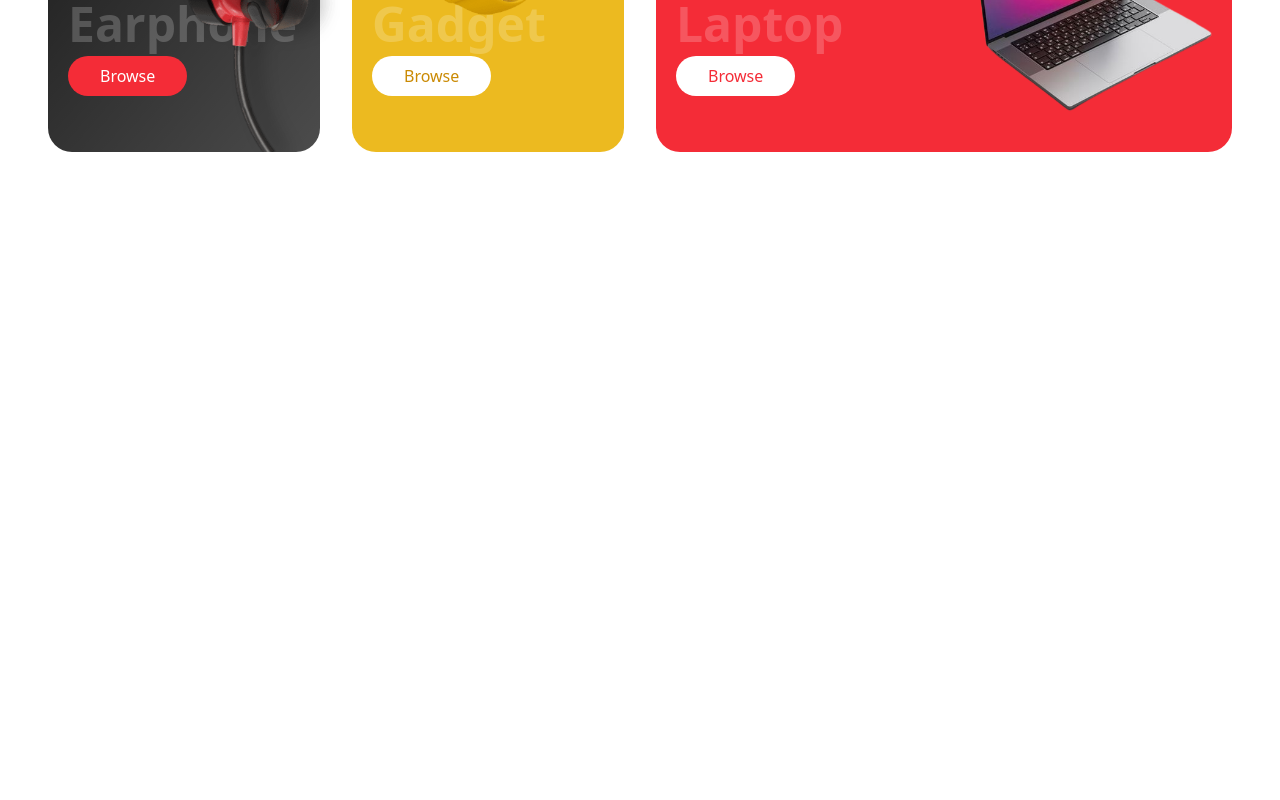
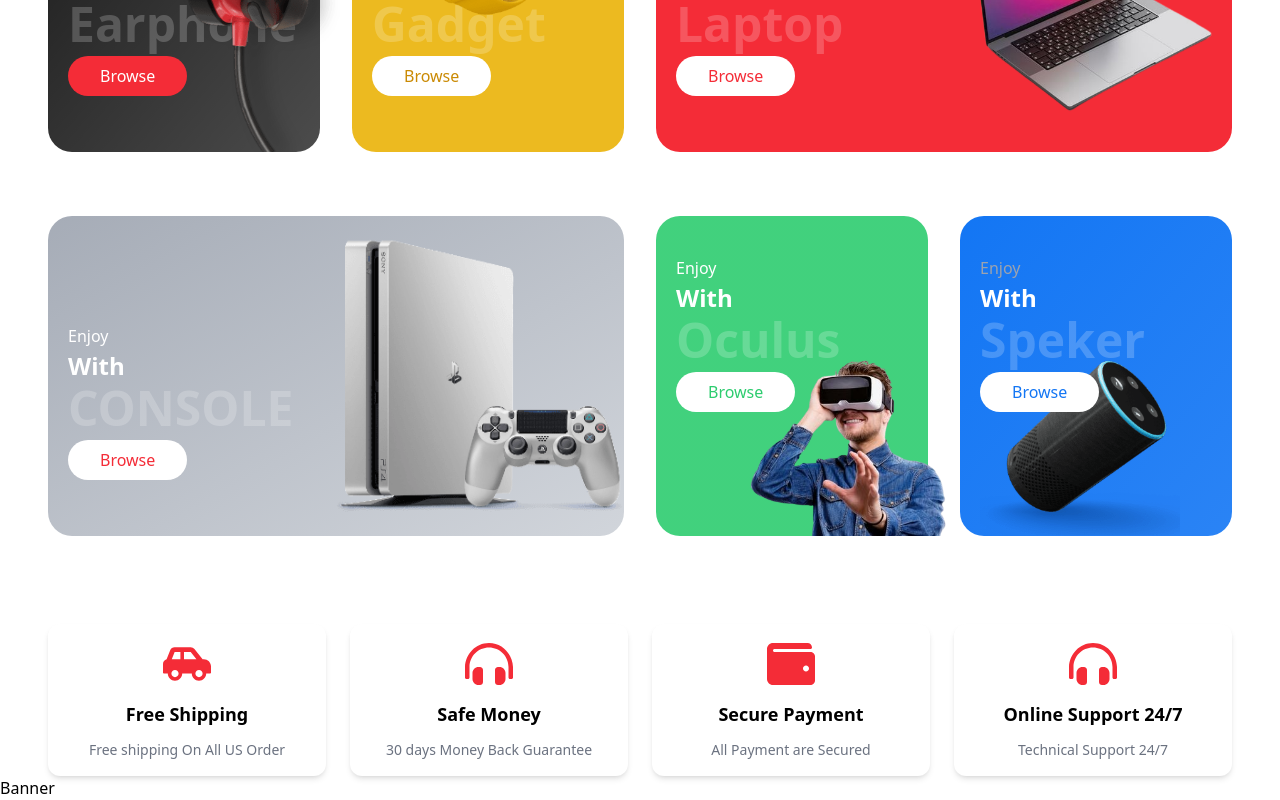
Before and after one commit to bari199/Responsive-Ecommerce-Website-using-ReactJS-and-Tailwind-CSS, a React (Vite) app in the folder frontend/: page / in a window 1280 px wide. Shown: the part 726-1526 px from the top of the page. Before the commit the page ends 910 px from the top, so only its background shows below. Built offline with nearby package versions, Linux system fonts and the light colour scheme.

Commit message:
added banner & category components

```diff
--- a/frontend/src/App.jsx
+++ b/frontend/src/App.jsx
@@ -2,13 +2,19 @@
 import Navbar from "./Componets/Navbar/Navbar";
 import Hero from "./Componets/Hero/Hero";
 import Category from "./Componets/Category/Category";
+import Category2 from "./Componets/Category/Category2";
+import Services from "./Componets/Services/Services";
+import Banner from "./Componets/Banner/Banner";
 
 const App = () => {
   return (
-    <div>
+    <div className="bg-white dark:bg-gray-900 dark:text-white duration-200 overflow-hidden">
       <Navbar />
       <Hero />
       <Category />
+      <Category2 />
+      <Services />
+      <Banner />
     </div>
   );
 };
--- /dev/null
+++ b/frontend/src/Componets/Banner/Banner.jsx
@@ -0,0 +1,7 @@
+import React from "react";
+
+const Banner = () => {
+  return <div>Banner</div>;
+};
+
+export default Banner;
--- /dev/null
+++ b/frontend/src/Componets/Category/Category2.jsx
@@ -0,0 +1,82 @@
+import React from "react";
+import Button from "../Shared/Button";
+import Image1 from "../../assets/category/gaming.png";
+import Image2 from "../../assets/category/vr.png";
+import Image3 from "../../assets/category/speaker.png";
+
+const Category = () => {
+  return (
+    <div className="py-8">
+      <div className="container">
+        <div className="grid grid-cols-1 sm:grid-cols-2 lg:grid-cols-4 gap-8">
+          {/* first col  */}
+          <div className="col-span-2 py-10 pl-5 bg-gradient-to-br from-gray-400/90 to-gray-300 text-white rounded-3xl relative h-[320px] flex items-end">
+            <div>
+              <div className="mb-4">
+                <p className="mb-[2px] text-white">Enjoy</p>
+                <p className="text-2xl font-semibold mb-[2px]">With</p>
+                <p className="text-4xl xl:text-5xl font-bold opacity-20 mb-2">
+                  CONSOLE
+                </p>
+                <Button
+                  text="Browse"
+                  bgColor={"bg-white"}
+                  textColor={"text-primary"}
+                />
+              </div>
+            </div>
+            <img
+              src={Image1}
+              alt=""
+              className="w-[290px]  absolute top-1/2 -translate-y-1/2 -right-0"
+            />
+          </div>
+
+          {/* second col  */}
+          <div className="py-10 pl-5 bg-gradient-to-br  from-brandGreen/90 to-brandGreen/90 text-white rounded-3xl relative h-[320px] flex items-start">
+            <div>
+              <div className="mb-4">
+                <p className="mb-[2px] text-white">Enjoy</p>
+                <p className="text-2xl font-semibold mb-[2px]">With</p>
+                <p className="text-4xl xl:text-5xl font-bold opacity-20 mb-2">
+                  Oculus
+                </p>
+                <Button
+                  text="Browse"
+                  bgColor={"bg-white"}
+                  textColor={"text-brandGreen"}
+                />
+              </div>
+            </div>
+            <img
+              src={Image2}
+              alt=""
+              className="w-[200px]  absolute  bottom-0 -right-5 "
+            />
+          </div>
+
+          {/* third col  */}
+          <div className="py-10 pl-5 bg-gradient-to-br from-brandBlue to-brandBlue/90 text-white rounded-3xl relative h-[320px] flex items-start">
+            <div>
+              <div className="mb-4">
+                <p className="mb-[2px] text-gray-400">Enjoy</p>
+                <p className="text-2xl font-semibold mb-[2px]">With</p>
+                <p className="text-4xl xl:text-5xl font-bold opacity-20 mb-2">
+                  Speker
+                </p>
+                <Button
+                  text="Browse"
+                  bgColor={"bg-white"}
+                  textColor={"text-brandBlue"}
+                />
+              </div>
+            </div>
+            <img src={Image3} alt="" className="w-[200px]  absolute bottom-0" />
+          </div>
+        </div>
+      </div>
+    </div>
+  );
+};
+
+export default Category;
--- a/frontend/src/Componets/Hero/Hero.jsx
+++ b/frontend/src/Componets/Hero/Hero.jsx
@@ -1,5 +1,5 @@
 import React from "react";
-import { HeroData } from "../../assets/assets";
+import { HeroData } from "../../assets/assets.jsx";
 import Button from "../Shared/Button";
 import Slider from "react-slick";
 
--- a/frontend/src/Componets/Navbar/Navbar.jsx
+++ b/frontend/src/Componets/Navbar/Navbar.jsx
@@ -1,5 +1,5 @@
 import React from "react";
-import { MenuLinks, DropdownLinks } from "../../assets/assets";
+import { MenuLinks, DropdownLinks } from "../../assets/assets.jsx";
 import { IoMdSearch } from "react-icons/io";
 import { FaCaretDown, FaCartShopping } from "react-icons/fa6";
 import DarkMode from "./DarkMode";
--- /dev/null
+++ b/frontend/src/Componets/Services/Services.jsx
@@ -0,0 +1,26 @@
+import React from "react";
+import { ServicesData } from "../../assets/assets.jsx";
+
+const Services = () => {
+  return (
+    <div className="mt-14">
+      <div className="container">
+        {/* Grid layout for each service item */}
+        <div className="grid grid-cols-2 lg:grid-cols-4 gap-6 text-center">
+          {ServicesData.map((data) => (
+            <div
+              key={data.id}
+              className="flex flex-col items-center gap-3 p-4 rounded-xl shadow-md hover:shadow-lg transition-shadow duration-300 bg-white dark:bg-gray-900"
+            >
+              <div className="text-primary">{data.icon}</div>
+              <h3 className="text-lg font-semibold">{data.title}</h3>
+              <p className="text-gray-500 text-sm">{data.description}</p>
+            </div>
+          ))}
+        </div>
+      </div>
+    </div>
+  );
+};
+
+export default Services;
--- a/frontend/src/assets/assets.js
+++ b/frontend/src/assets/assets.jsx
@@ -1,6 +1,9 @@
 import Image1 from "../assets/hero/headphone.png";
 import Image2 from "../assets/category/vr.png";
 import Image3 from "../assets/category/macbook.png";
+import { FaCarSide } from "react-icons/fa";
+import { FaWallet } from "react-icons/fa";
+import { FaHeadphonesAlt } from "react-icons/fa";
 
 export const MenuLinks = [
   {
@@ -72,3 +75,30 @@
       "Lorem ipsum dolor sit amet consectetur, adipisicing elit. Minima, asperiores nam voluptatum, laborum provident saepe ea repudiandae quos voluptate, quidem facilis sequi? Suscipit, dolor explicabo eligendi natus nihil eum eaque.",
   },
 ];
+
+export const ServicesData = [
+  {
+    id: 1,
+    icon: <FaCarSide className="text-4xl md:text-5xl text-primary" />,
+    title: "Free Shipping",
+    description: "Free shipping On All US Order",
+  },
+  {
+    id: 2,
+    icon: <FaHeadphonesAlt className="text-4xl md:text-5xl text-primary" />,
+    title: "Safe Money",
+    description: "30 days Money Back Guarantee",
+  },
+  {
+    id: 3,
+    icon: <FaWallet className="text-4xl md:text-5xl text-primary" />,
+    title: "Secure Payment",
+    description: "All Payment are Secured",
+  },
+  {
+    id: 4,
+    icon: <FaHeadphonesAlt className="text-4xl md:text-5xl" />,
+    title: "Online Support 24/7",
+    description: "Technical Support 24/7",
+  },
+];
```
